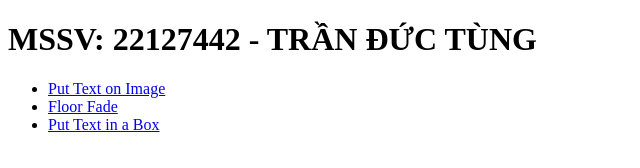
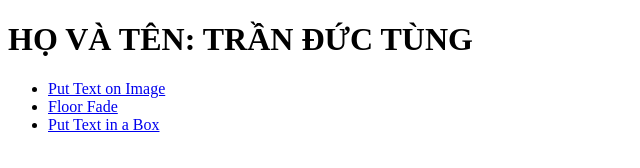
Before and after one commit to tranductung07012004/PTUDW-LAB04, a plain HTML site: page index.html in a window 1280 px wide. Shown: the whole page, without its empty margins (0-640 px from the left). Drawn offline with Linux system fonts and the light colour scheme.

Commit message:
Update title in index.html

```diff
--- a/index.html
+++ b/index.html
@@ -3,10 +3,10 @@
 <head>
   <meta charset="UTF-8">
   <meta name="viewport" content="width=device-width, initial-scale=1.0">
-  <title>Document</title>
+  <title>22127442</title>
 </head>
 <body>
-  <h1>MSSV: 22127442 - TRẦN ĐỨC TÙNG</h1>
+  <h1>HỌ VÀ TÊN: TRẦN ĐỨC TÙNG</h1>
   <ul>
     <li>
       <a href="./task1.html">Put Text on Image</a>
```
